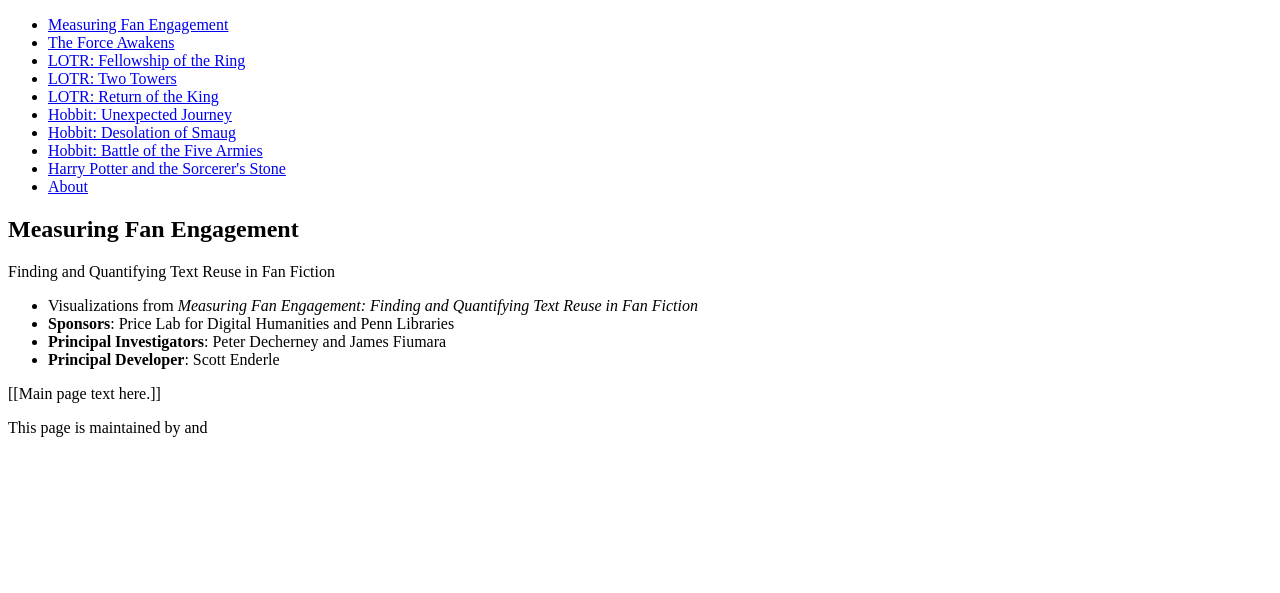
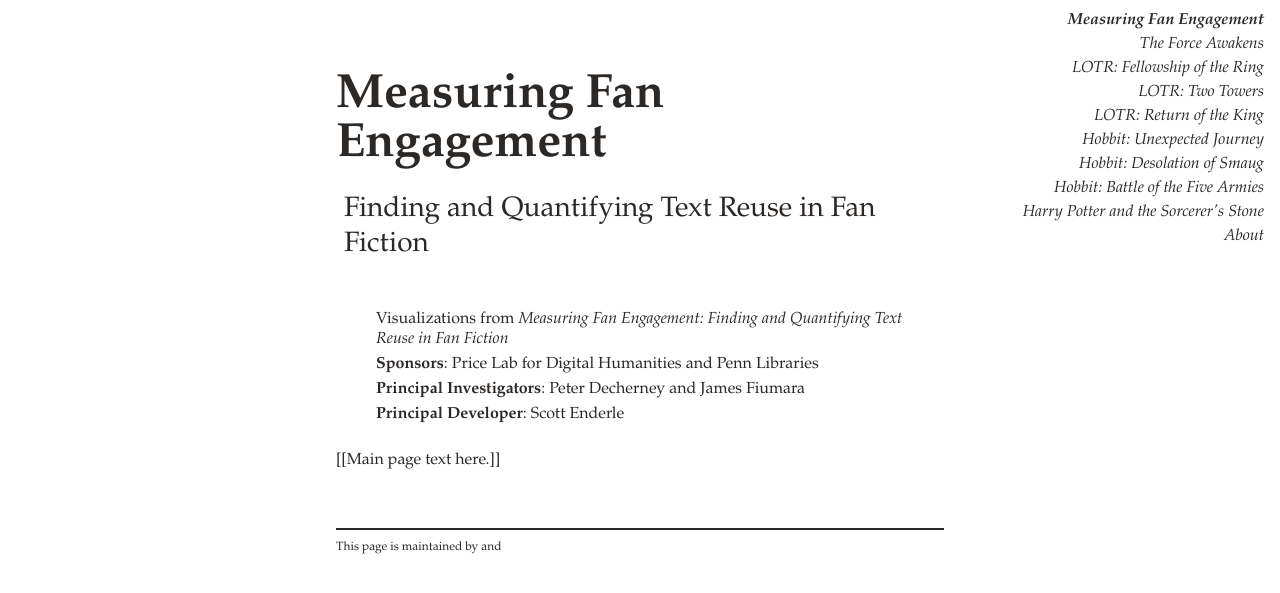
Before and after one commit to upenndigitalscholarship/jekyll-bokeh-fandom, a Jekyll site: the page built from index.md, in a window 1280 px wide. Shown: the top 593 px of the page. Built offline with Jekyll 4.4.1, drawn with Linux system fonts in a browser that asks for light colours.

Commit message:
move css to css folder

```diff
--- a/_includes/head.html
+++ b/_includes/head.html
@@ -8,7 +8,7 @@
 
   {% assign user_url = site.url | append: site.baseurl %}
   {% assign full_base_url = user_url | default: site.github.url %}
-  <link rel="stylesheet" href="{{ "/assets/style.css" | prepend: full_base_url }}">
+  <link rel="stylesheet" href="{{ "/assets/css/style.css" | prepend: full_base_url }}">
 
   <link rel="canonical" href="{{ page.url | replace:'index.html','' | prepend: site.baseurl | prepend: site.url }}">
   <link rel="alternate" type="application/rss+xml" title="{{ site.title }}" href="{{ "/feed.xml" | prepend: site.baseurl | prepend: site.url }}">
```
